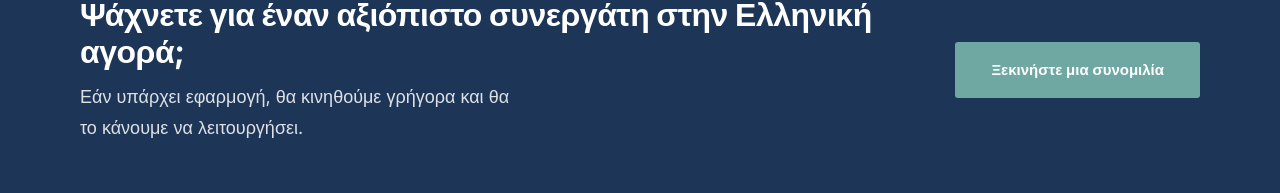
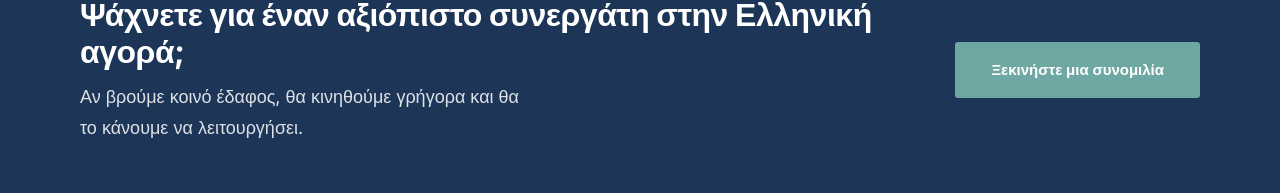
Before and after one commit to Cuvon/cuvon.gr, a Next.js app: page /gr/partners in a window 1280 px wide. Shown: the part 1777-1970 px from the top of the page. Built offline with nearby package versions, Linux system fonts and the light colour scheme; no server answers.

Commit message:
Update page.tsx

```diff
--- a/app/gr/partners/page.tsx
+++ b/app/gr/partners/page.tsx
@@ -72,7 +72,7 @@ export default function GrPartnersPage() {
 
       <CtaSection
         headline="Ψάχνετε για έναν αξιόπιστο συνεργάτη στην Ελληνική αγορά;"
-        sub="Εάν υπάρχει εφαρμογή, θα κινηθούμε γρήγορα και θα το κάνουμε να λειτουργήσει."
+        sub="Αν βρούμε κοινό έδαφος, θα κινηθούμε γρήγορα και θα το κάνουμε να λειτουργήσει."
         label="Ξεκινήστε μια συνομιλία"
         href="/gr/contact"
       />
```
